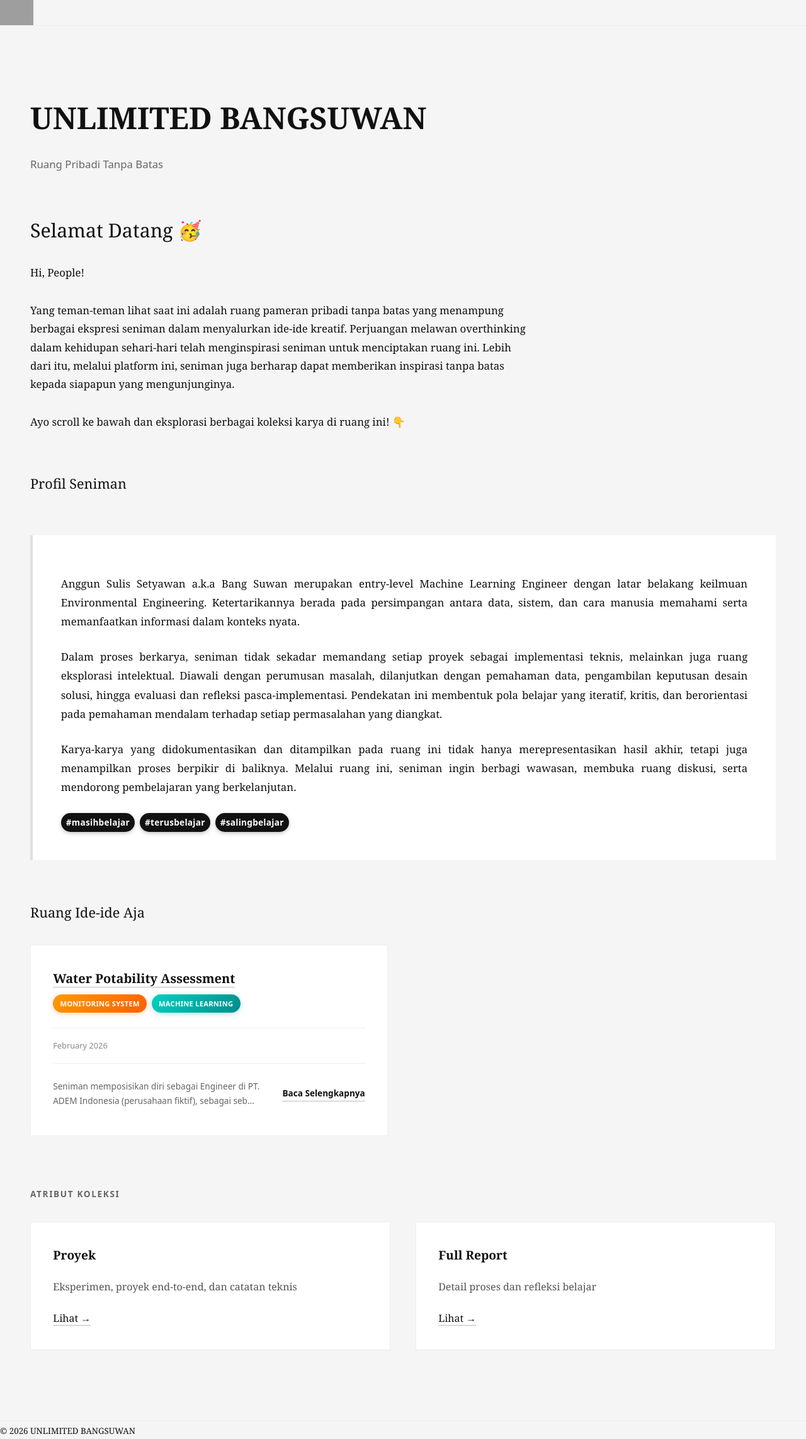
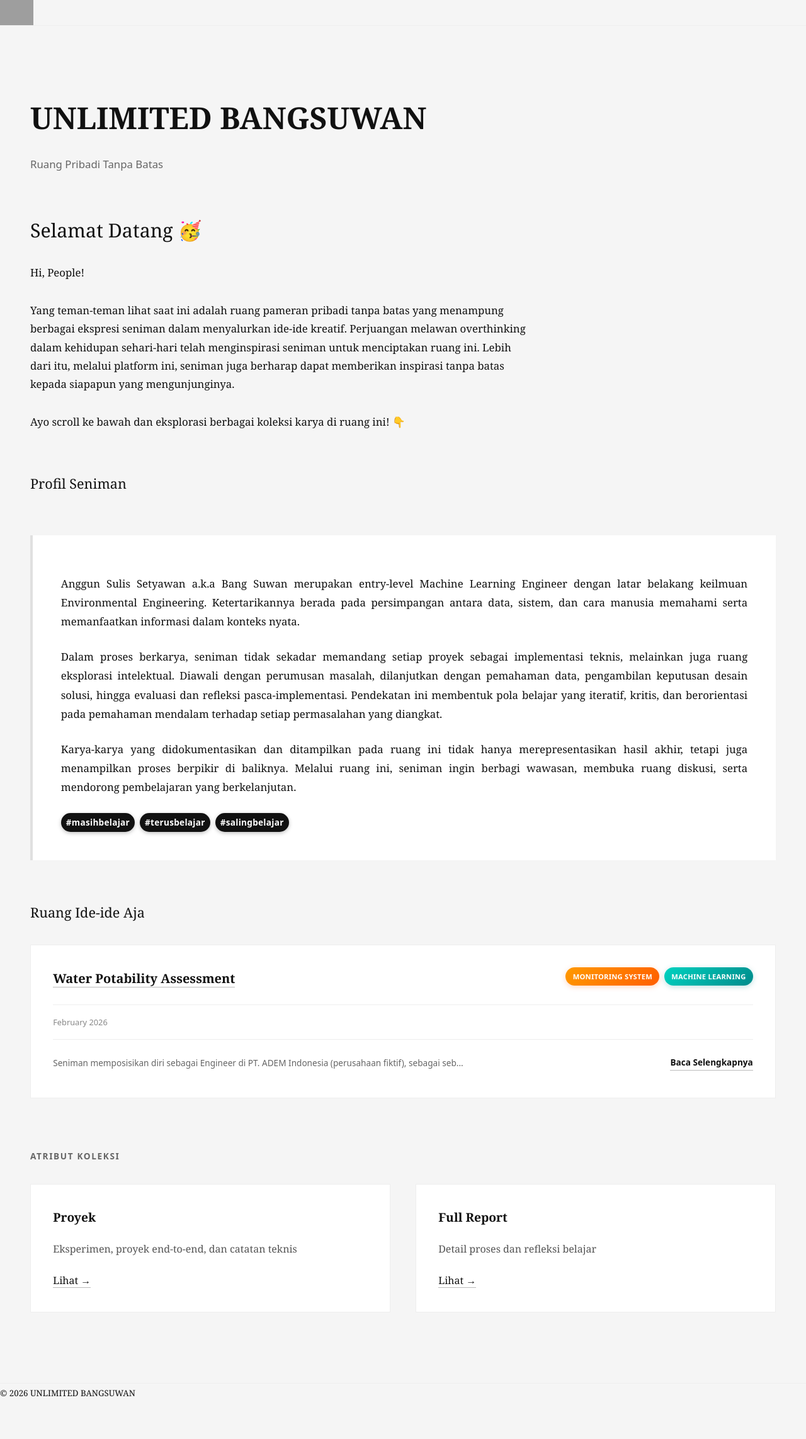
Before and after one commit to Sulbae/Sulbae.github.io, a Jekyll site: the page built from index.md, in a window 1280 px wide. Shown: the whole page at 63% size. Built offline with Jekyll 4.4.1, drawn with Linux system fonts in a browser that asks for light colours; after the commit the page ends 2225 px from its top, so only the background shows below that; grey boxes are pictures that could not be loaded.

Commit message:
Update home.css

```diff
--- a/assets/css/home.css
+++ b/assets/css/home.css
@@ -195,7 +195,7 @@ a:hover {
 /* 6. PROJECTS GRID & CARDS */
 .projects-grid {
   display: grid;
-  grid-template-columns: repeat(2, 1fr);
+  grid-template-columns: 1fr;
   gap: 2.5rem;
   margin-top: 2rem;
 }
```
